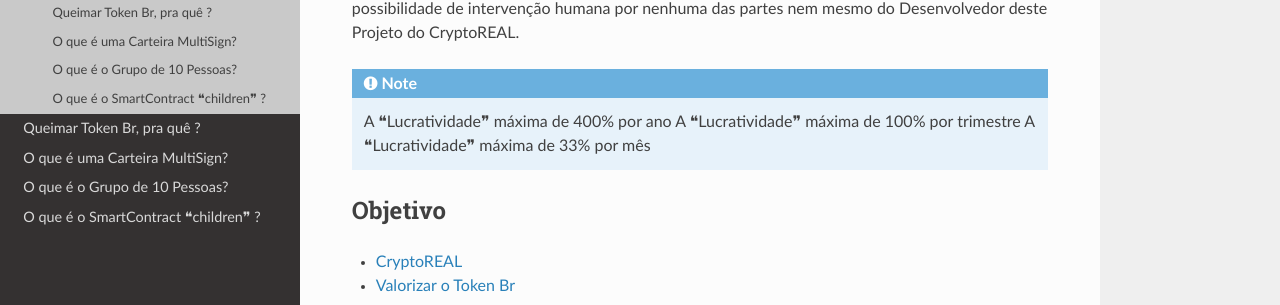
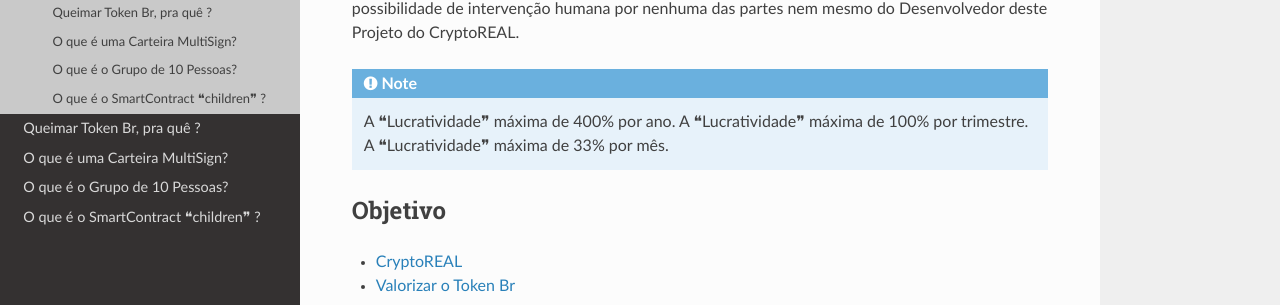
Before and after one commit to euBRASIL/BIT-Moeda, a Sphinx documentation site: the page built from docs/source/lucratividade.rst, in a window 1280 px wide and 1094 px high. Shown: the part 283-588 px from the top of the window. Built offline with Sphinx 7.4.7 and the Read the Docs theme 3.1.0, drawn with Linux system fonts in a browser that asks for light colours; pages that are not in the unit, such as notebooks, are missing from menus.

```diff
--- a/docs/source/lucratividade.rst
+++ b/docs/source/lucratividade.rst
@@ -8,9 +8,9 @@ Este ganho por ❝Lucratividade❞ máxima de 400% é real e funcional sem consi
 
 .. note::
 
-   A ❝Lucratividade❞ máxima de 400% por ano
-   A ❝Lucratividade❞ máxima de 100% por trimestre
-   A ❝Lucratividade❞ máxima de 33% por mês
+   A ❝Lucratividade❞ máxima de 400% por ano.
+   A ❝Lucratividade❞ máxima de 100% por trimestre.
+   A ❝Lucratividade❞ máxima de 33% por mês.
 
 
 Objetivo
```
